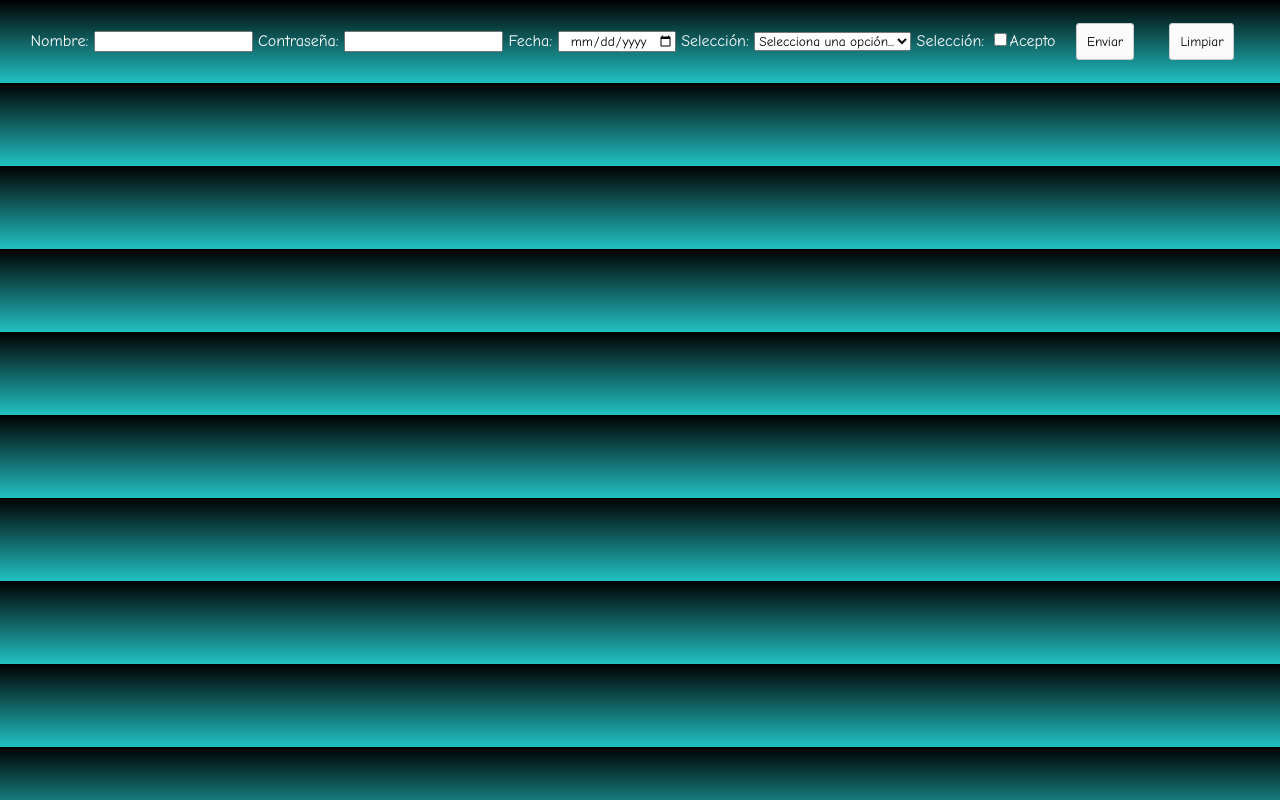
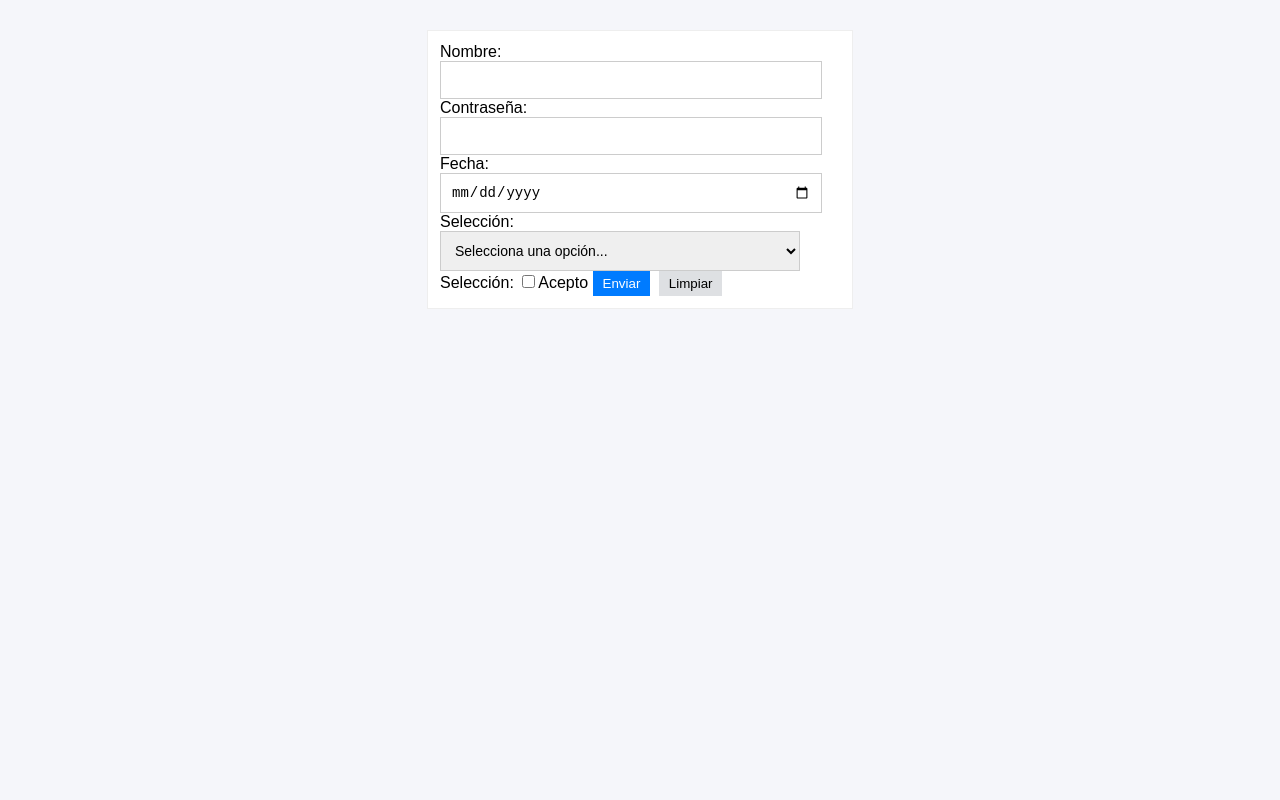
Before and after one commit to GS-ITALIKA/curso-desarrollo-web, a plain HTML site: page practicas/practica-tres/index.html in a window 1280 px wide. Drawn offline with Linux system fonts and the light colour scheme.

Commit message:
Update app.css

```diff
--- a/practicas/practica-tres/css/app.css
+++ b/practicas/practica-tres/css/app.css
@@ -1,46 +1,59 @@
-* {
-    text-align: center;
-    font-family: 'Bangers', 'Comic Sans MS', cursive, sans-serif;
+body {
+    font-family: Arial, sans-serif;
+    background: hsl(228, 33%, 97%);
+    margin: 0;
+    padding: 10px;
 }
 
-body {
-
-    background: linear-gradient(0deg, rgba(34, 193, 195, 1) 0%, rgba(0, 0, 0, 1) 100%);
-    color: white;
+h2 {
+    text-align: center;
 }
 
-.cover-container {
-    width: 100%;
-    height: auto;
-    display: flex;
-    flex-wrap: wrap;
-    gap: 10px;
-    justify-content: center;
+form {
+    background: #fff;
+    max-width: 400px;
+    margin: 20px auto;
+    padding: 12px;
+    border: 1px solid #eee;
+}
+
+input,
+select {
+    display: block;
+    width: 90%;
+    padding: 10px;
+    font-size: 14px;
+    border: 1px solid #ccc;
+}
+
+input[type="checkbox"] {
+    width: auto;
+    display: inline-block;
 }
 
 button {
-    background-color: rgb(252, 251, 251);
-    border: 1px solid #ccc;
-    color: black;
-    border-radius: 3px;
-    padding: 10px;
-    margin: 15px;
+    padding: 5px 10px;
+    border: none;
+    background: #007bff;
+    color: #fff;
+    cursor: pointer;
+    margin-right: 4px;
 }
 
-.image-container {
-    width: 10rem;
-    height: 16rem;
-    border-radius: 5px;
-    padding: 30px;
-    text-align: center;
+button[type="reset"] {
+    padding: 5px 10px;
+    border: none;
+    background: #dee0e3;
+    color: #000000;
+    cursor: pointer;
+    margin-right: 4px;
 }
 
-img {
-    width: 90%;
-    height: 100%;
+input[type="reset"] {
+    background: #888;
 }
 
-
-.image-container:hover {
-    opacity: 0.9;
+.error {
+    color: #d90429;
+    font-size: 11px;
 }
```
